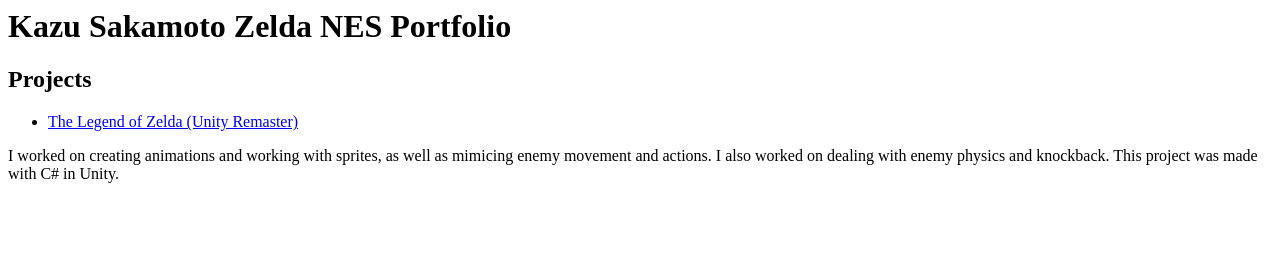
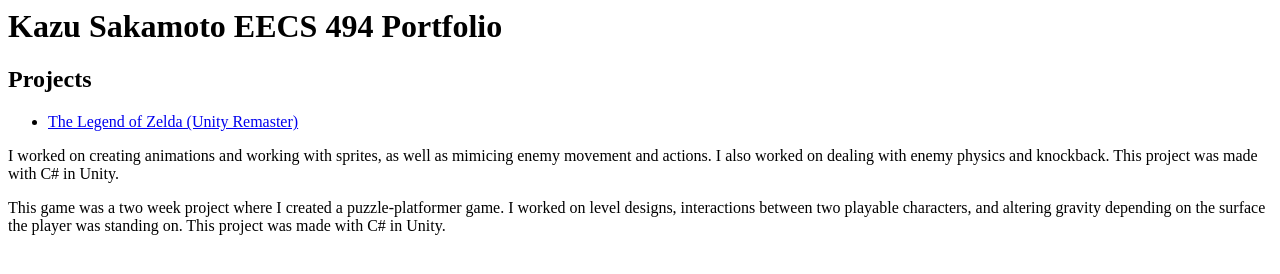
Before and after one commit to sakamotokazu/sakamotokazu.github.io, a plain HTML site: page index.html in a window 1280 px wide. Drawn offline with Linux system fonts and the light colour scheme.

Commit message:
Update index.html

```diff
--- a/index.html
+++ b/index.html
@@ -1,7 +1,7 @@
 <html>
 
 <!-- TODO: Replace Mr. Miyamoto's name with yours -->
-<h1>Kazu Sakamoto Zelda NES Portfolio</h1>
+<h1>Kazu Sakamoto EECS 494 Portfolio</h1>
 
 <h2>Projects</h2>
 
@@ -14,5 +14,13 @@
   I also worked on dealing with enemy physics and knockback.
   This project was made with C# in Unity.
 </body>
+<ul>
+
+</ul>
+  <body>
+    This game was a two week project where I created a puzzle-platformer game. I worked on level designs, interactions between
+    two playable characters, and altering gravity depending on the surface the player was standing on.
+    This project was made with C# in Unity.
+  </body>
 <!-- TIP: Rename this file "index.html", and it will become the default landing page whenever someone navigates their browser to your domain. -->
 </html>
```
